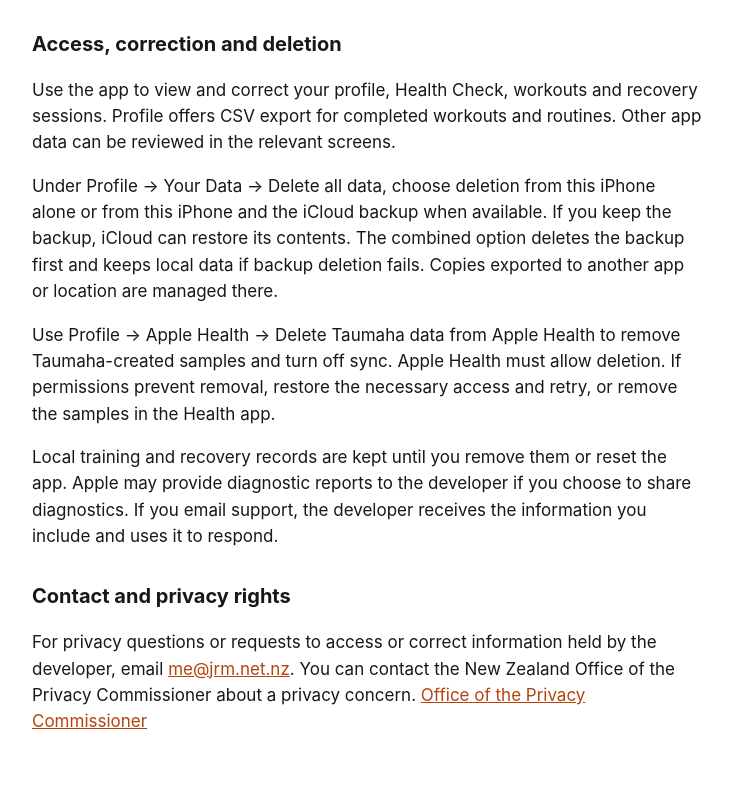
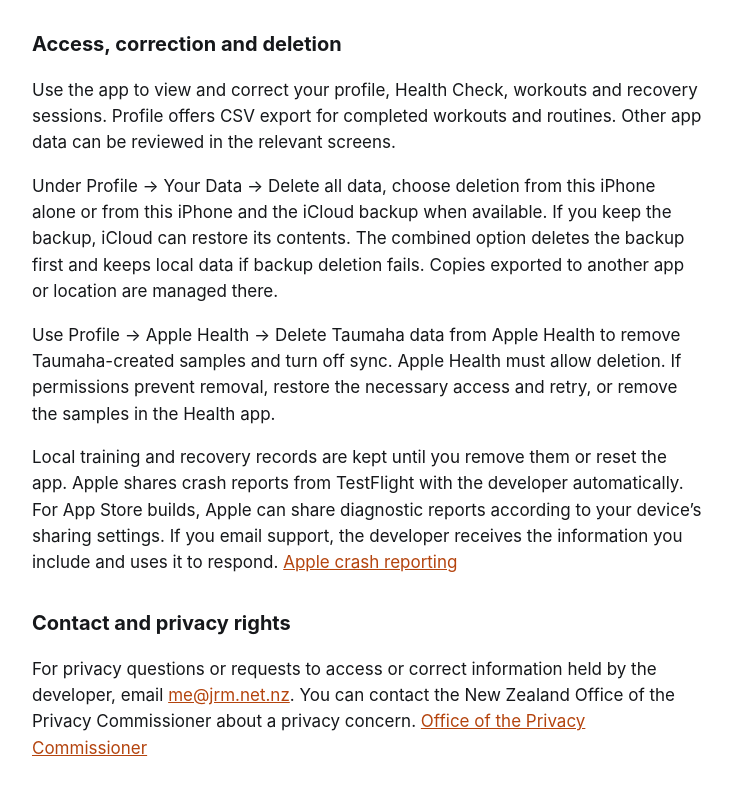
Before and after one commit to jrmurray/taumaha-privacy, a plain HTML site: page index.html in a window 1280 px wide. Shown: the part 1661-2453 px from the top of the page, without its empty margins (272-1004 px from the left). Drawn offline with Linux system fonts and the light colour scheme.

Commit message:
Clarify automatic TestFlight crash reporting

```diff
--- a/index.html
+++ b/index.html
@@ -37,7 +37,7 @@
 <p>Use the app to view and correct your profile, Health Check, workouts and recovery sessions. Profile offers CSV export for completed workouts and routines. Other app data can be reviewed in the relevant screens.</p>
 <p>Under Profile → Your Data → Delete all data, choose deletion from this iPhone alone or from this iPhone and the iCloud backup when available. If you keep the backup, iCloud can restore its contents. The combined option deletes the backup first and keeps local data if backup deletion fails. Copies exported to another app or location are managed there.</p>
 <p>Use Profile → Apple Health → Delete Taumaha data from Apple Health to remove Taumaha-created samples and turn off sync. Apple Health must allow deletion. If permissions prevent removal, restore the necessary access and retry, or remove the samples in the Health app.</p>
-<p>Local training and recovery records are kept until you remove them or reset the app. Apple may provide diagnostic reports to the developer if you choose to share diagnostics. If you email support, the developer receives the information you include and uses it to respond.</p>
+<p>Local training and recovery records are kept until you remove them or reset the app. Apple shares crash reports from TestFlight with the developer automatically. For App Store builds, Apple can share diagnostic reports according to your device’s sharing settings. If you email support, the developer receives the information you include and uses it to respond. <a href="https://developer.apple.com/documentation/xcode/acquiring-crash-reports-and-diagnostic-logs">Apple crash reporting</a></p>
 <h2>Contact and privacy rights</h2>
 <p>For privacy questions or requests to access or correct information held by the developer, email <a href="mailto:me@jrm.net.nz">me@jrm.net.nz</a>. You can contact the New Zealand Office of the Privacy Commissioner about a privacy concern. <a href="https://www.privacy.org.nz/">Office of the Privacy Commissioner</a></p>
 </main>
```
